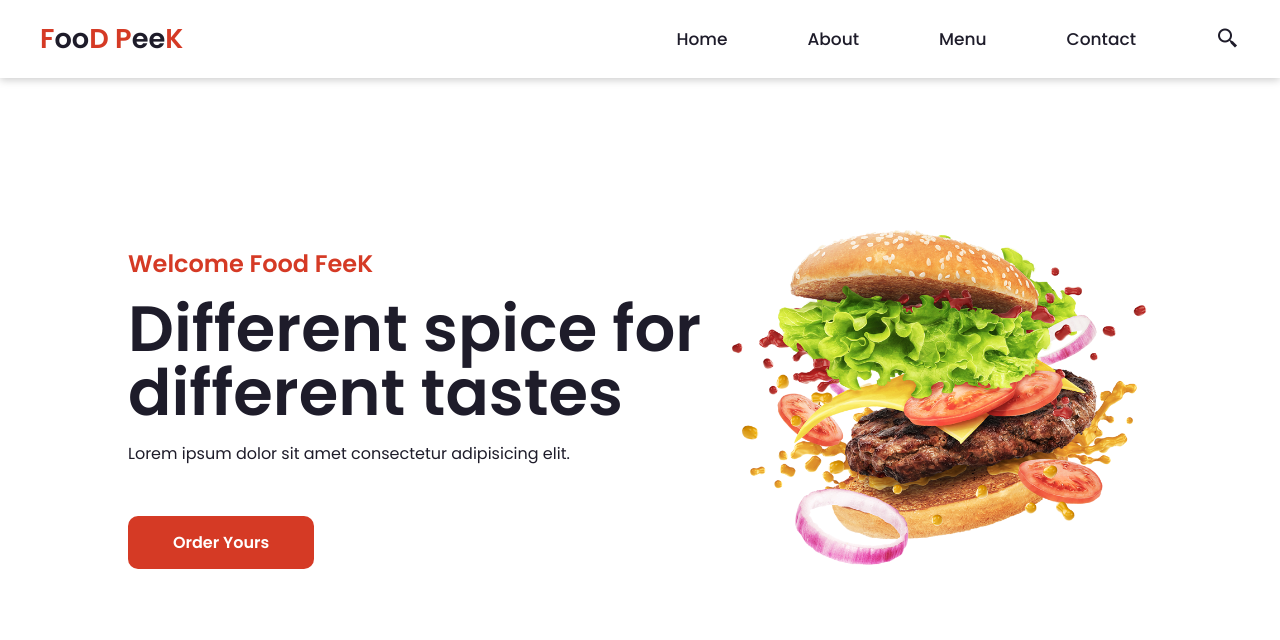
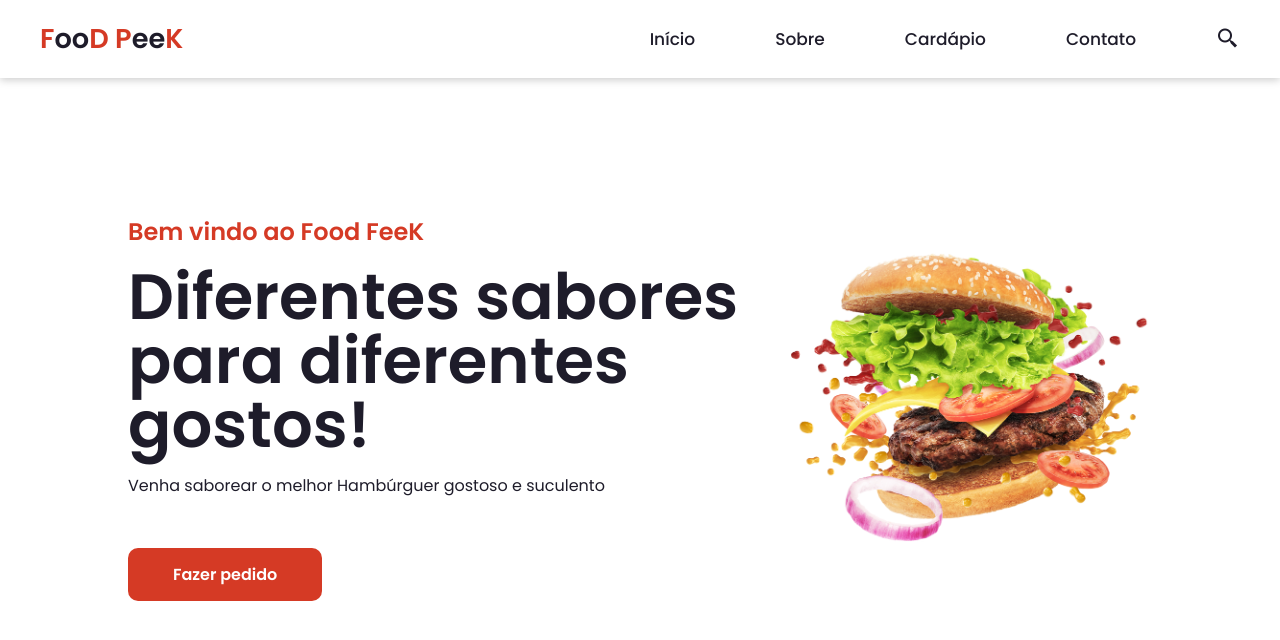
Before and after one commit to tiagoefrens/Landing-page-hamburgueria, a plain HTML site: page index.html in a window 1280 px wide. Drawn offline with nearby package versions, Linux system fonts and the light colour scheme.

Commit message:
Tradução para pt-br

```diff
--- a/index.html
+++ b/index.html
@@ -6,7 +6,7 @@
     <link href='https://unpkg.com/boxicons@2.1.4/css/boxicons.min.css' rel='stylesheet'>
     <link rel="stylesheet" href="style.css">
     <script src="script.js" defer></script>
-    <title>Hamburgueria</title>
+    <title>Hambúrgueria</title>
 
 </head>
 <body>
@@ -14,10 +14,10 @@
         <nav class="navigation">
             <a href="#" class="logo">F<span>oo</span>D P<span>ee</span>K</a>
             <ul class="nav-menu">
-                <li class="nav-item"><a href="#">Home</a></li>
-                <li class="nav-item"><a href="#">About</a></li>
-                <li class="nav-item"><a href="#">Menu</a></li>
-                <li class="nav-item"><a href="#">Contact</a></li>
+                <li class="nav-item"><a href="#">Início</a></li>
+                <li class="nav-item"><a href="#">Sobre</a></li>
+                <li class="nav-item"><a href="#">Cardápio</a></li>
+                <li class="nav-item"><a href="#">Contato</a></li>
                 <i class='bx bx-search-alt-2'></i>
             </ul>
             <div class="menu">
@@ -30,10 +30,10 @@
     <main>
         <section class="home">
             <div class="home-text">
-                <h4 class="text-h4">Welcome Food FeeK</h4>
-                <h1 class="text-h1">Different spice for different tastes</h1>
-                <p>Lorem ipsum dolor sit amet consectetur adipisicing elit. </p>
-                <a href="#" class="home-btn">Order Yours</a>
+                <h4 class="text-h4">Bem vindo ao Food FeeK</h4>
+                <h1 class="text-h1">Diferentes sabores para diferentes gostos!</h1>
+                <p>Venha saborear o melhor Hambúrguer gostoso e suculento</p>
+                <a href="#" class="home-btn">Fazer pedido</a>
 
             </div>
             <div class="home-img">
```
